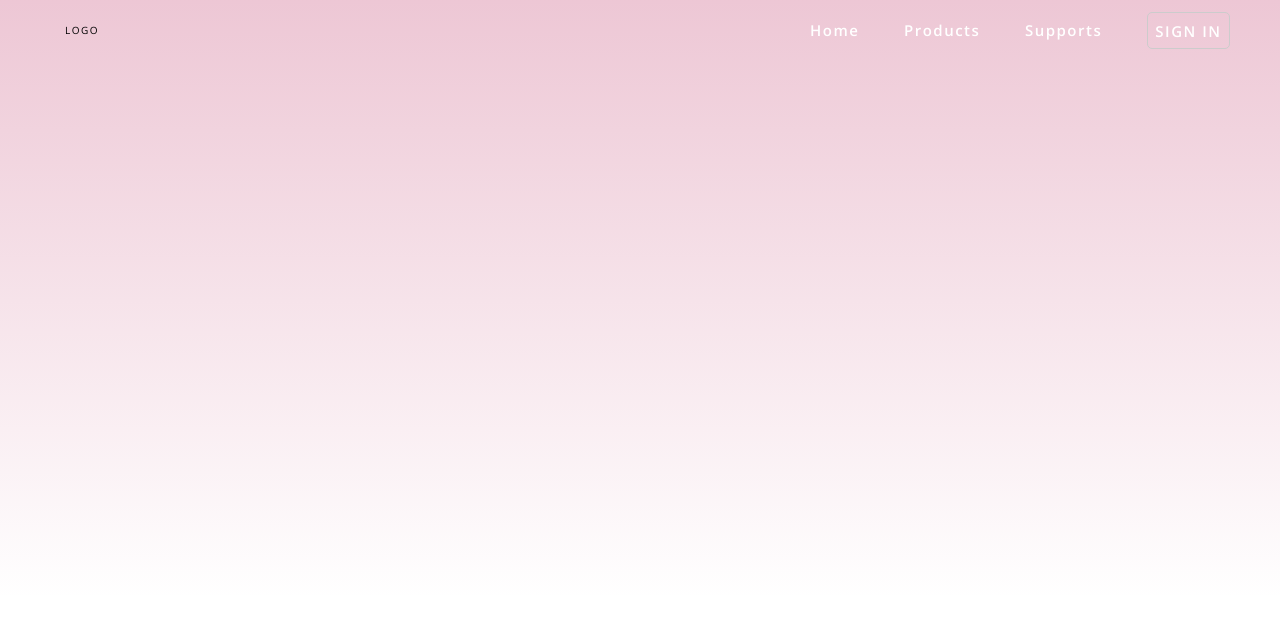
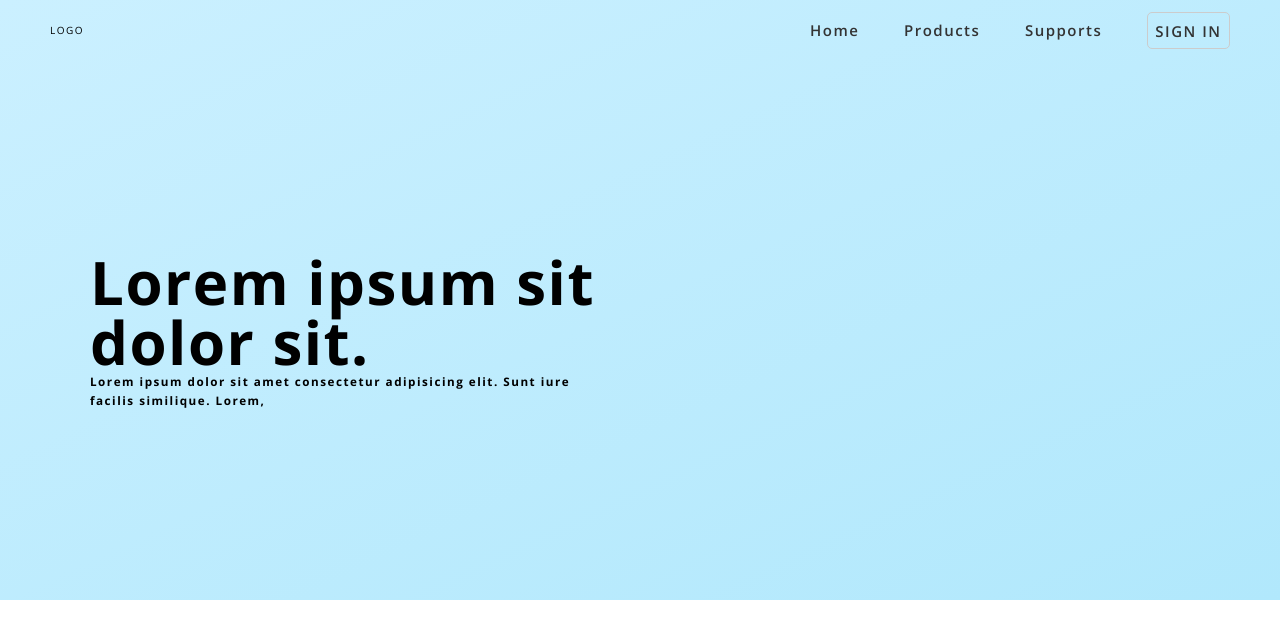
Before and after one commit to babin11/dairy-shpping-portal, a website: page index.html in a window 1280 px wide. Drawn offline with nearby package versions, Linux system fonts and the light colour scheme.

Commit message:
Improved header,modigy index.html,all css

```diff
--- a/index.html
+++ b/index.html
@@ -14,7 +14,8 @@
 	</head>
 	<body>
 		<div class="wrapper">
-			<div class="container">
+			<div class="main-container">
+				<div class="heading-container">
 					<header class="header">
 						<div class="logo">
 							LOGO
@@ -38,6 +39,16 @@
 							</ul>
 						</nav>
 					</header>
+					<div class="heading-primary">
+						<h1 class="heading-primary--main">
+							Lorem ipsum sit dolor sit.
+						</h1>
+						<h3 class="heading-primary--sub">
+							Lorem ipsum dolor sit amet consectetur adipisicing
+							elit. Sunt iure facilis similique. Lorem,
+						</h3>
+					</div>
+				</div>
 			</div>
 		</div>
 	</body>
--- a/scss/base/_variable.scss
+++ b/scss/base/_variable.scss
@@ -10,9 +10,8 @@
 	--color-primary-light: #ff3366;
 	--color-primary-dark: #ba265d;
 
-	--color-primary-soft: #ff336600;
-	--color-primary-mid: #ff336613;
-	--color-primary-hard: #ba265c42;
+	--color-secondary-light: #cbf0ff;
+	--color-secondary-dark: #b1e8fc;
 
 	--color-primary: #eb2f64;
 	--color-primary-light: #ff3366;
--- a/scss/component/_component.scss
+++ b/scss/component/_component.scss
@@ -1,6 +1,6 @@
 .logo {
 	margin-left: 1rem;
-	padding: 3rem 0 3rem 1.5rem;
+	// padding: 3rem 0 3rem 1.5rem;
 	cursor: pointer;
 }
 
@@ -21,8 +21,8 @@
 	}
 	&__links {
 		text-decoration: none;
-		color: var(--grey-dark-2);
-		color: #fff;
+		color: var(--grey-dark-1);
+		// color: #fff;
 		&:hover {
 			font-weight: 600;
 			border-bottom: 0.3rem var(--color-primary-dark) solid;
@@ -38,7 +38,21 @@
 			background-color: var(--color-primary-dark);
 			color: #fff;
 			border-bottom: 0px;
-			// padding: 0.75rem 0.5rem;
 		}
 	}
 }
+
+.heading-primary {
+	display: block;
+	position: absolute;
+	max-width: 44%;
+	top: 42%;
+	left: 5rem;
+	&--main {
+		font-size: 6rem;
+		font-weight: 700;
+		line-height: 1;
+	}
+	&--sub {
+	}
+}
--- a/scss/layout/_layout.scss
+++ b/scss/layout/_layout.scss
@@ -2,15 +2,19 @@
 	height: 75vh;
 	// position: relative;
 	background-image: linear-gradient(
-		var(--color-primary-hard),
-		var(--color-primary-soft)
+		to right bottom,
+		var(--color-secondary-light),
+		var(--color-secondary-dark)
 	);
 }
-.container {
+.main-container {
 	max-width: 120rem;
 	margin: 0 auto;
-	// background-color: var(--grey-dark-1);
-	min-height: 100rem;
+	min-height: 100vh;
+}
+.heading-container {
+	min-height: 75vh;
+	position: relative;
 }
 .header {
 	// position: absolute;
```
Also changed, not shown: css/main.css, css/main.min.css, 1 other file. Lines whose indentation alone changed are shown as unchanged.
